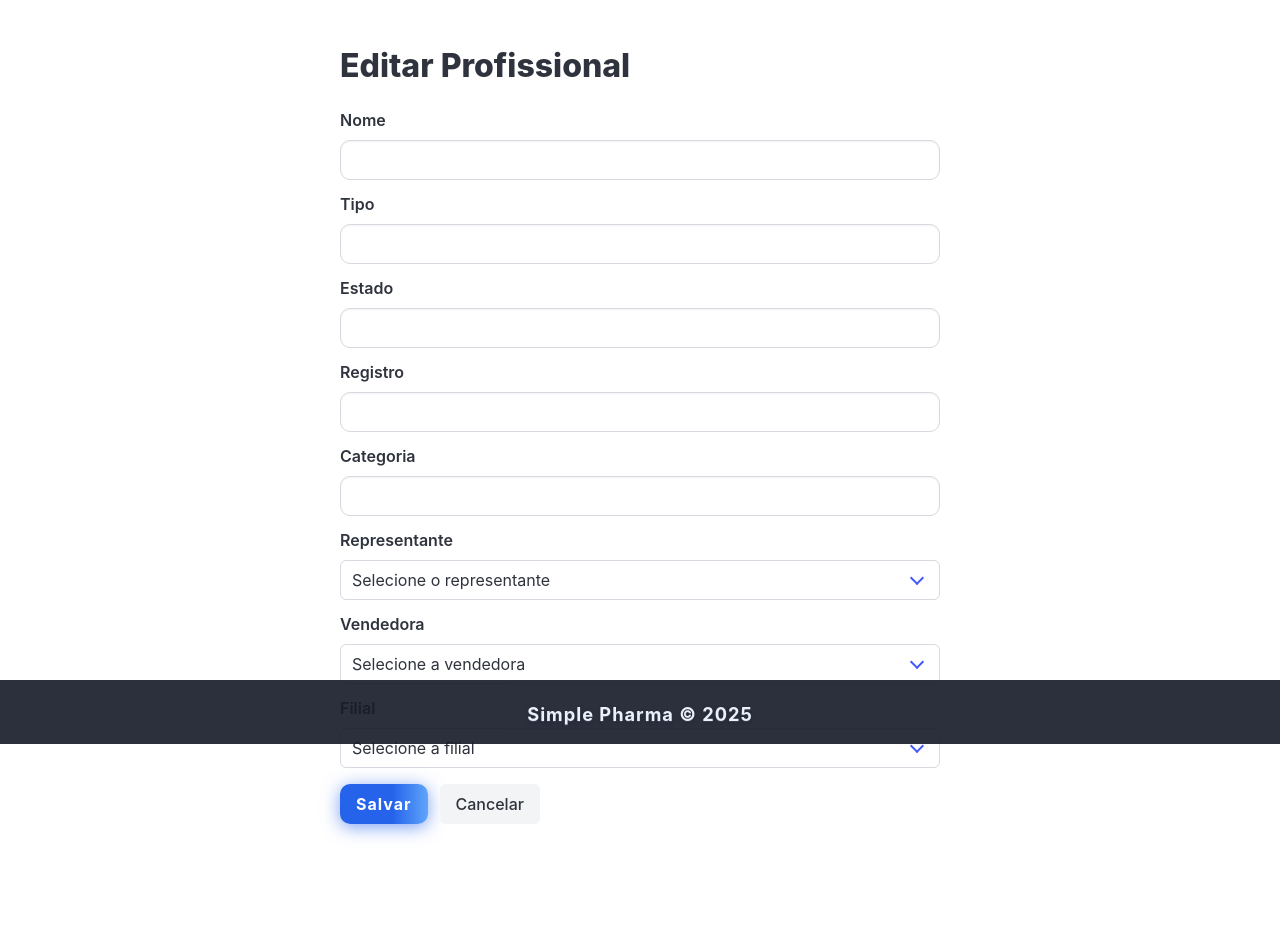
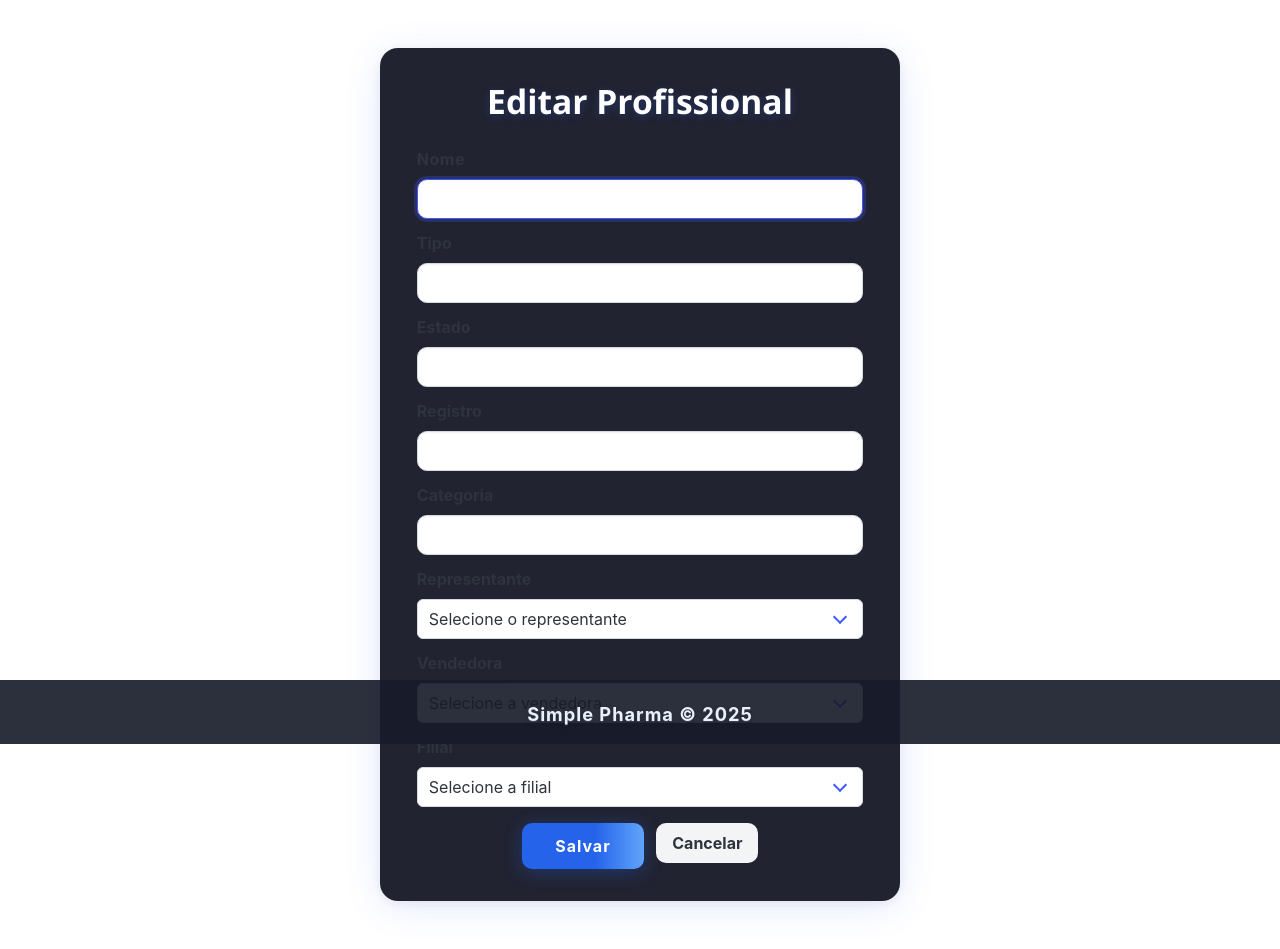
Before and after one commit to AndersonC96/painelvisitadores, a PHP site: page /app/views/profissionais/edit.php in a window 1280 px wide. Shown: the part 56-1005 px from the top of the page. Before the commit the page ends 894 px from the top, so only its background shows below. Run offline with PHP 8.4, Linux system fonts and the light colour scheme; the template is opened without the code that fills it, so the values that code supplies are empty.

Commit message:
Update edit.php

```diff
--- a/app/views/profissionais/edit.php
+++ b/app/views/profissionais/edit.php
@@ -1,48 +1,59 @@
 <?php require dirname(__DIR__, 2) . '/views/shared/header.php'; ?>
 <?php require dirname(__DIR__, 2) . '/views/shared/navbar.php'; ?>
 <?php include dirname(__DIR__, 2) . '/views/shared/flash.php'; ?>
-<section class="section">
-  <div class="container" style="max-width: 600px;">
-    <h1 class="title">Editar Profissional</h1>
-    <form method="POST" action="/profissionais/update">
+
+<section class="section" style="min-height:85vh; display:flex; align-items:center;">
+  <div class="container" style="max-width:520px; margin:auto;">
+    <div class="box" style="
+      border-radius: 18px;
+      background: var(--form-bg, rgba(24, 27, 41, 0.96));
+      box-shadow: 0 6px 36px 0 #2563eb22, 0 2px 12px 0 #1111;
+      padding: 2.2rem 2.3rem 2rem 2.3rem;
+      backdrop-filter: blur(1.5px);">
+      <h1 class="title has-text-centered"
+          style="font-size:2.1rem; font-family:'Montserrat',Segoe UI,sans-serif;font-weight:800;
+          color:var(--form-title,#fff);margin-bottom:1.6rem;text-shadow:0 2px 8px #2563eb44;">
+        Editar Profissional
+      </h1>
+      <form method="POST" action="/profissionais/update" autocomplete="off">
         <input type="hidden" name="id" value="<?= $profissional['id'] ?>">
         <div class="field">
-        <label class="label">Nome</label>
+          <label class="label" style="font-weight:700;letter-spacing:0.5px;">Nome</label>
           <div class="control">
             <input class="input" type="text" name="nome_profissional" required maxlength="100"
-                 value="<?= htmlspecialchars($profissional['nome_profissional']) ?>">
+                   value="<?= htmlspecialchars($profissional['nome_profissional']) ?>" autofocus>
           </div>
         </div>
         <div class="field">
-        <label class="label">Tipo</label>
+          <label class="label" style="font-weight:700;">Tipo</label>
           <div class="control">
             <input class="input" type="text" name="tipo" required maxlength="100"
                    value="<?= htmlspecialchars($profissional['tipo']) ?>">
           </div>
         </div>
         <div class="field">
-        <label class="label">Estado</label>
+          <label class="label" style="font-weight:700;">Estado</label>
           <div class="control">
-          <input class="input" type="text" name="estado" required maxlength="2"
+            <input class="input" type="text" name="estado" required maxlength="2" style="text-transform:uppercase;"
                    value="<?= htmlspecialchars($profissional['estado']) ?>">
           </div>
         </div>
         <div class="field">
-        <label class="label">Registro</label>
+          <label class="label" style="font-weight:700;">Registro</label>
           <div class="control">
             <input class="input" type="text" name="registro" required maxlength="30"
                    value="<?= htmlspecialchars($profissional['registro']) ?>">
           </div>
         </div>
         <div class="field">
-        <label class="label">Categoria</label>
+          <label class="label" style="font-weight:700;">Categoria</label>
           <div class="control">
             <input class="input" type="text" name="categoria" required maxlength="50"
                    value="<?= htmlspecialchars($profissional['categoria']) ?>">
           </div>
         </div>
         <div class="field">
-        <label class="label">Representante</label>
+          <label class="label" style="font-weight:700;">Representante</label>
           <div class="control">
             <div class="select is-fullwidth">
               <select name="representante_id" required>
@@ -57,7 +68,7 @@
           </div>
         </div>
         <div class="field">
-        <label class="label">Vendedora</label>
+          <label class="label" style="font-weight:700;">Vendedora</label>
           <div class="control">
             <div class="select is-fullwidth">
               <select name="vendedora_id" required>
@@ -72,7 +83,7 @@
           </div>
         </div>
         <div class="field">
-        <label class="label">Filial</label>
+          <label class="label" style="font-weight:700;">Filial</label>
           <div class="control">
             <div class="select is-fullwidth">
               <select name="filial_id" required>
@@ -86,15 +97,24 @@
             </div>
           </div>
         </div>
-      <div class="field is-grouped mt-4">
+        <div class="field is-grouped mt-4" style="justify-content:center;">
           <div class="control">
-          <button class="button is-link" type="submit">Salvar</button>
+            <button class="button is-link" style="
+              font-weight:700;
+              padding:0.7em 2.1em;
+              border-radius:10px;
+              background:linear-gradient(90deg, #2563eb 60%, #60a5fa 100%) !important;
+              box-shadow:0 3px 18px #2563eb55;
+              transition:.2s;
+            " type="submit">Salvar</button>
           </div>
           <div class="control">
-          <a class="button is-light" href="/profissionais">Cancelar</a>
+            <a class="button is-light" style="
+              border-radius:10px;font-weight:700;" href="/profissionais">Cancelar</a>
           </div>
         </div>
       </form>
     </div>
+  </div>
 </section>
 <?php require dirname(__DIR__, 2) . '/views/shared/footer.php'; ?>
```
Lines whose indentation alone changed are shown as unchanged.
